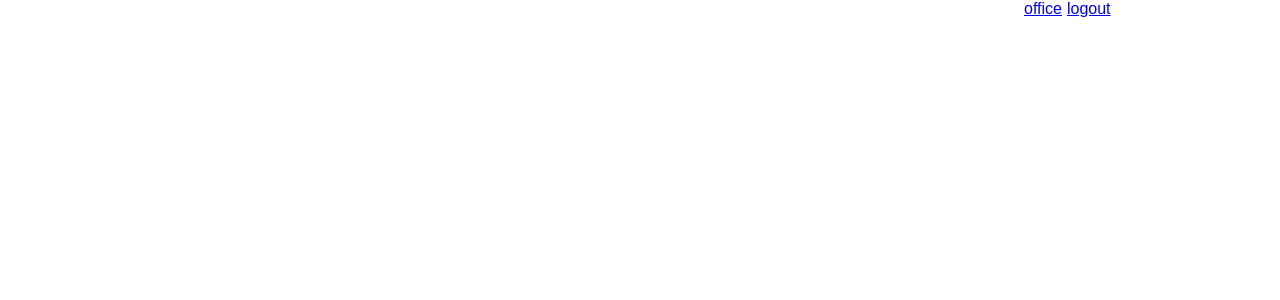
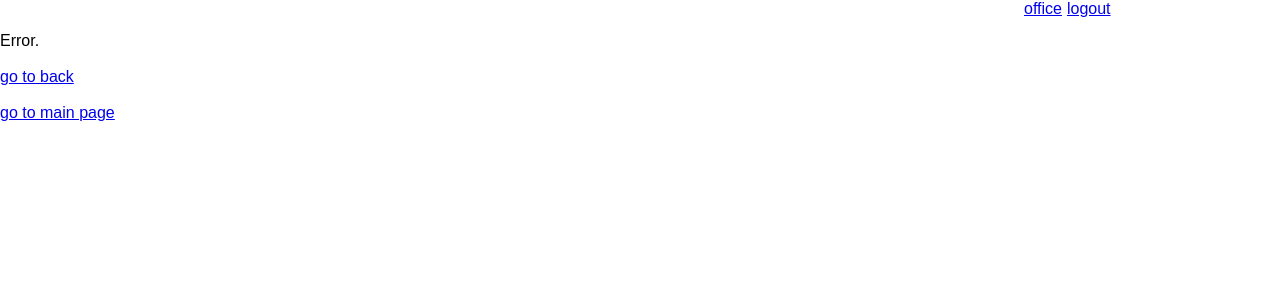
Before and after one commit to VielenDanke/internet-shop-react, a React (Create React App) app: page /goods/delete/1 in a window 1280 px wide. Shown: the top 300 px of the page. Built offline with nearby package versions, Linux system fonts and the light colour scheme.

Commit message:
confirm page for operation of "delete goods" was added

```diff
--- a/src/Body.js
+++ b/src/Body.js
@@ -6,6 +6,7 @@ import React from "react";
 
 import {Route, Switch} from "react-router-dom";
 import GoodsToBasketConfirm from "./goods/body/GoodsToBasketConfirm";
+import GoodsDeleteConfirm from "./goods/body/GoodsDeleteConfirm";
 
 class Body extends React.Component {
     render() {
@@ -13,6 +14,7 @@ class Body extends React.Component {
             <Switch>
                 <Route exact path='/' component={Welcome}/>
                 <Route exact path='/goods/:number' render={(props) => <GoodsView authenticated={this.props.authenticated} {...props}/>}/>
+                <Route exact path='/goods/delete/:number' render={(props) => <GoodsDeleteConfirm authenticated={this.props.authenticated} {...props}/>}/>
                 <Route exact path='/goods/categories/:number' render={(props) => <GoodsList authenticated={this.props.authenticated} {...props}/>}/>
                 <Route exact path='/goods/categories/:number/filter' render={(props) => <GoodsListWithFilter authenticated={this.props.authenticated} {...props}/>}/>
                 <Route exact path='/goods/toBasket/:number' render={(props) => <GoodsToBasketConfirm authenticated={this.props.authenticated} {...props}/>}/>
--- /dev/null
+++ b/src/goods/body/GoodsDeleteConfirm.js
@@ -0,0 +1,43 @@
+import React from 'react';
+import {Link} from 'react-router-dom';
+
+class GoodsDeleteConfirm extends React.Component {
+    constructor(props) {
+        super(props);
+        this.state = {
+            goodsId: parseInt(props.match.params.number, 10),
+            requestComplited: false
+        };
+    }
+
+    fetchToBasket = (props) => {
+        // здесь отправить запрос наудаление товара из корзины
+        // если запрос успешный то requestComplited = true
+    };
+
+    componentDidMount() {
+        this.fetchToBasket(this.props);
+    }
+
+    render() {
+        return (
+            <div>
+                {(this.state.requestComplited) ? (
+                    <div>
+                        Goods was deleted. <br/><br/>
+                        <Link to={`/goods/${this.state.goodsId}`}>go to back</Link> <br/><br/>
+                        <Link to={`/`}>go to main page</Link> <br/><br/>
+                    </div>
+                ) : (
+                    <div>
+                        Error.<br/><br/>
+                        <Link to={`/goods/${this.state.goodsId}`}>go to back</Link> <br/><br/>
+                        <Link to={`/`}>go to main page</Link> <br/><br/>
+                    </div>
+                )}
+            </div>
+        )
+    }
+}
+
+export default GoodsDeleteConfirm
--- a/src/goods/menu/GoodsViewMenu.js
+++ b/src/goods/menu/GoodsViewMenu.js
@@ -14,7 +14,7 @@ class GoodsViewMenu extends React.Component {
             <div className="width20 box-col">
                 <a href='#'>add</a><br/><br/>
                 <a href='#'>edit</a><br/><br/>
-                <a href='#'>delete</a><br/><br/>
+                <a href={`/goods/delete/${this.state.goodsId}`}>delete</a><br/><br/>
                 <form>
                     <label>count:</label><br/><input type="text" id="count" name="count" size="2"/><br/>
                     <Link to={`/goods/toBasket/${this.state.goodsId}`}>to basket</Link>
```
